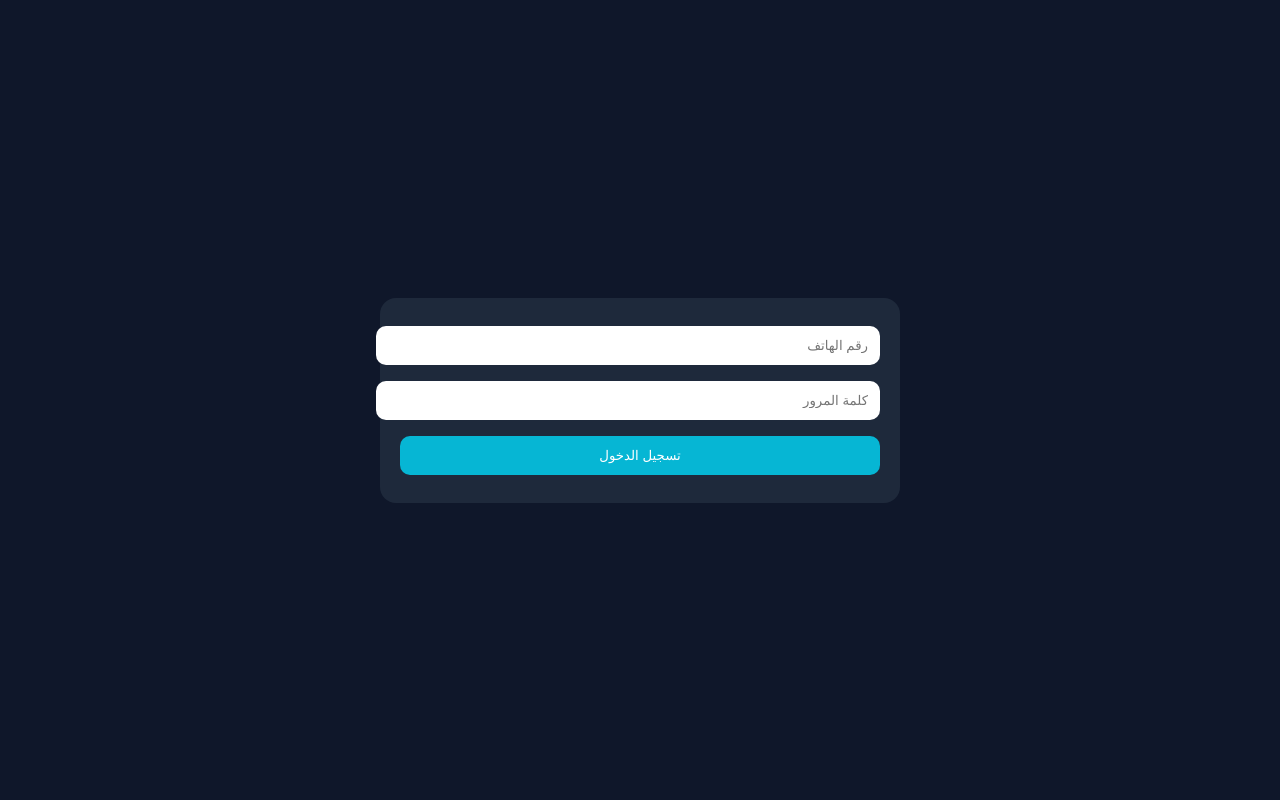
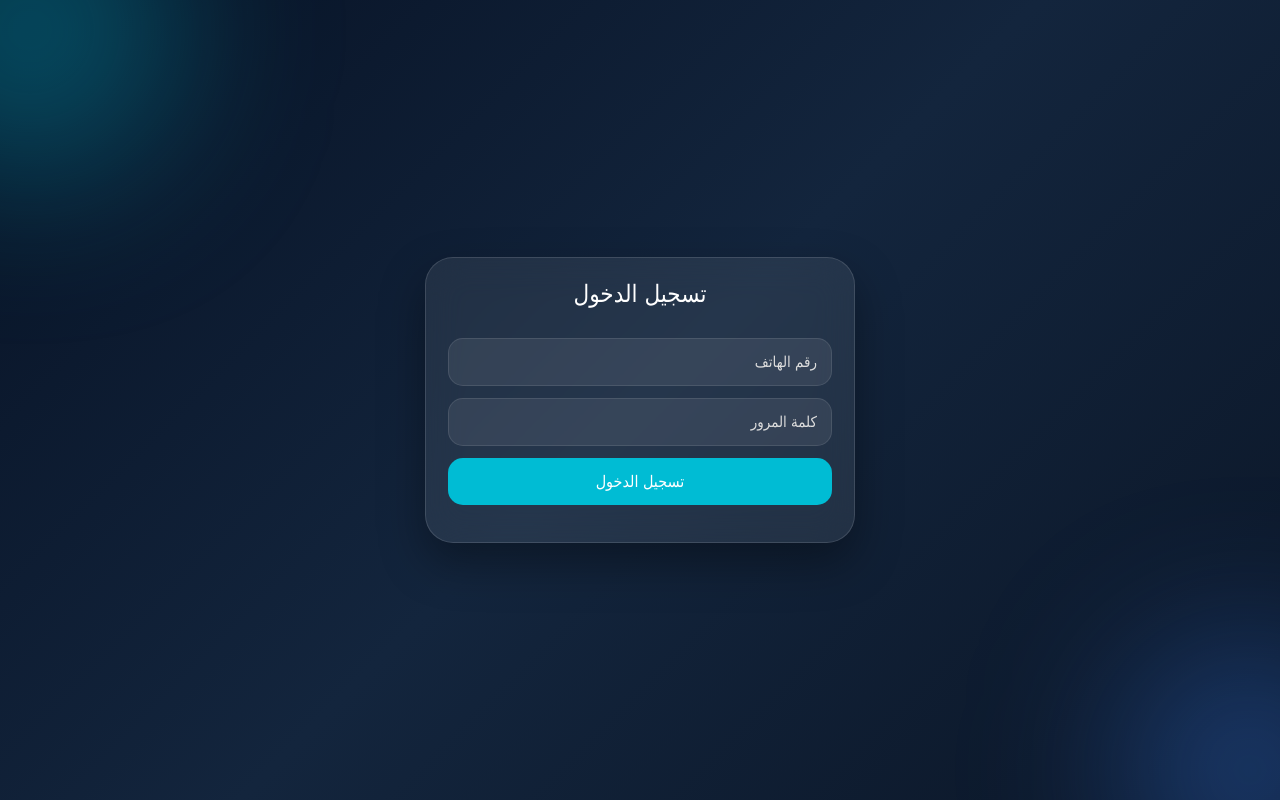
Before and after one commit to moovwebrender/moov, a Flask app: page / in a window 1280 px wide. Run offline with Flask 3, Linux system fonts and the light colour scheme.

Commit message:
Update index.html

```diff
--- a/templates/index.html
+++ b/templates/index.html
@@ -1,70 +1,346 @@
 <!doctype html>
 <html lang="ar" dir="rtl">
 <head>
+
 <meta charset="utf-8">
 <meta name="viewport" content="width=device-width,initial-scale=1">
+
 <title>Moov</title>
 
 <style>
+
+*{
+margin:0;
+padding:0;
+box-sizing:border-box;
+font-family:tahoma;
+transition:.25s;
+}
+
 body{
-margin:0;
-font-family:tahoma;
-background:#0f172a;
-color:#fff;
+min-height:100vh;
 display:flex;
 justify-content:center;
 align-items:center;
-min-height:100vh
+padding:20px;
+background:
+linear-gradient(135deg,#071225,#13253d,#0b1627);
+color:#fff;
+overflow:hidden;
+}
+
+body::before{
+content:"";
+position:fixed;
+width:300px;
+height:300px;
+border-radius:50%;
+background:#00bcd455;
+top:-120px;
+left:-120px;
+filter:blur(80px);
+}
+
+body::after{
+content:"";
+position:fixed;
+width:260px;
+height:260px;
+border-radius:50%;
+background:#3b82f655;
+bottom:-100px;
+right:-100px;
+filter:blur(80px);
 }
 
 .box{
-width:95%;
-max-width:480px;
-background:#1e293b;
-padding:20px;
-border-radius:16px
+
+width:100%;
+max-width:430px;
+
+background:rgba(255,255,255,.08);
+
+border:1px solid rgba(255,255,255,.13);
+
+backdrop-filter:blur(18px);
+
+-webkit-backdrop-filter:blur(18px);
+
+border-radius:28px;
+
+padding:22px;
+
+box-shadow:0 20px 45px rgba(0,0,0,.35);
+
+animation:show .4s;
+
 }
 
-.hidden{display:none}
+@keyframes show{
 
-input,button,select{
+from{
+
+opacity:0;
+
+transform:scale(.95);
+
+}
+
+to{
+
+opacity:1;
+
+transform:scale(1);
+
+}
+
+}
+
+.hidden{
+display:none;
+}
+
+h2{
+text-align:center;
+margin-bottom:18px;
+font-weight:normal;
+}
+
+input,select,button{
+
 width:100%;
-padding:12px;
-margin:8px 0;
-border-radius:10px;
-border:0
+
+border:none;
+
+outline:none;
+
+padding:14px;
+
+margin-top:12px;
+
+border-radius:15px;
+
+font-size:15px;
+
+}
+
+input,
+select{
+
+background:rgba(255,255,255,.08);
+
+border:1px solid rgba(255,255,255,.1);
+
+color:#fff;
+
+}
+
+input::placeholder{
+
+color:#ddd;
+
+}
+
+option{
+
+color:#000;
+
 }
 
 .btn{
-background:#06b6d4;
-color:white
+
+background:#00bcd4;
+
+color:#fff;
+
+font-size:16px;
+
+cursor:pointer;
+
+}
+
+.btn:active{
+
+transform:scale(.97);
+
+}
+
+button:disabled{
+
+background:#ffffff15;
+
+color:#bbb;
+
+cursor:not-allowed;
+
+}
+
+.stats{
+
+display:grid;
+
+grid-template-columns:1fr 1fr;
+
+gap:12px;
+
+margin-bottom:18px;
+
 }
 
 .card{
-background:#334155;
-padding:10px;
-border-radius:10px;
+
+background:rgba(255,255,255,.08);
+
+border:1px solid rgba(255,255,255,.12);
+
+border-radius:18px;
+
+padding:15px;
+
 text-align:center;
-margin-bottom:10px
+
+backdrop-filter:blur(12px);
+
+}
+
+.card div:first-child{
+
+font-size:13px;
+
+opacity:.8;
+
+margin-bottom:8px;
+
+}
+
+.card div:last-child{
+
+font-size:20px;
+
+font-weight:bold;
+
+}
+
+.phoneBox{
+
+position:relative;
+
+margin-top:12px;
+
+}
+
+.phoneBox input{
+
+margin:0;
+
+padding-left:42px;
+
+}
+
+.clearBtn{
+
+position:absolute;
+
+left:8px;
+
+top:50%;
+
+transform:translateY(-50%);
+
+width:28px;
+
+height:28px;
+
+border-radius:50%;
+
+background:rgba(255,255,255,.12);
+
+color:white;
+
+font-size:18px;
+
+padding:0;
+
+margin:0;
+
 }
 
 .modal{
+
 display:none;
+
 position:fixed;
+
 inset:0;
-background:#0008;
+
 justify-content:center;
-align-items:center
+
+align-items:center;
+
+background:rgba(0,0,0,.45);
+
+backdrop-filter:blur(8px);
+
 }
 
 .m{
-background:#1e293b;
-padding:20px;
-border-radius:12px;
+
 width:90%;
+
 max-width:320px;
-text-align:center
+
+padding:24px;
+
+background:rgba(255,255,255,.08);
+
+border:1px solid rgba(255,255,255,.15);
+
+border-radius:24px;
+
+backdrop-filter:blur(18px);
+
+text-align:center;
+
 }
+
+.loader{
+
+width:50px;
+
+height:50px;
+
+margin:10px auto 15px;
+
+border:4px solid rgba(255,255,255,.2);
+
+border-top:4px solid #00d4ff;
+
+border-radius:50%;
+
+animation:spin .8s linear infinite;
+
+}
+
+@keyframes spin{
+
+to{
+
+transform:rotate(360deg);
+
+}
+
+}
+
+#msg{
+
+margin-top:15px;
+
+text-align:center;
+
+color:#ffb4b4;
+
+}
+
 </style>
 
 </head>
@@ -75,122 +351,139 @@ text-align:center
 
 <div id="login">
 
+<h2>تسجيل الدخول</h2>
+
 <input id="phone" maxlength="8" placeholder="رقم الهاتف">
 
 <input id="password" type="password" maxlength="4" placeholder="كلمة المرور">
 
-<button class="btn" onclick="login()">تسجيل الدخول</button>
+<button class="btn" onclick="login()">
+تسجيل الدخول
+</button>
 
 <div id="msg"></div>
 
 </div>
 
-
 <div id="dash" class="hidden">
 
+<div class="stats">
 
 <div class="card">
 <div>أموالي</div>
 <div id="my_money">0</div>
 </div>
 
-
 <div class="card">
 <div>مجموع الأموال</div>
 <div id="total_money">0</div>
 </div>
 
-
-<div class="card">
+<div class="card" style="grid-column:1/3">
 <div>الهدايا</div>
 <div id="gifts">0</div>
 </div>
 
+</div>
 
-<hr>
+<div class="phoneBox">
 
-
-<input id="target" maxlength="8" placeholder="رقم المستلم">
-
-
-<select id="offer">
-<option value="A">العرض A</option>
-<option value="B">العرض B</option>
-<option value="C">العرض C</option>
-<option value="D">العرض D</option>
-</select>
-
-
-<button id="rechargeBtn" class="btn" onclick="recharge()">
-شحن
+<button
+type="button"
+class="clearBtn"
+onclick="target.value=''">
+×
 </button>
 
-
-<button disabled>
-السحب غير متاح حاليا
-</button>
-
-
-<button disabled>
-الهدايا غير متاحة حاليا
-</button>
-
+<input
+id="target"
+maxlength="8"
+placeholder="رقم المستلم">
 
 </div>
 
-</div>
+<select id="offer">
 
+<option value="A">العرض A</option>
 
-<div id="result" class="modal">
+<option value="B">العرض B</option>
 
-<div class="m">
+<option value="C">العرض C</option>
 
-<h3 id="resultTitle"></h3>
+<option value="D">العرض D</option>
 
-<p id="resultText"></p>
+</select>
 
-<button onclick="result.style.display='none'">
-إغلاق
+<button
+id="rechargeBtn"
+class="btn"
+onclick="recharge()">
+
+شحن
+
+</button>
+
+<button disabled>
+
+السحب غير متاح حاليا
+
+</button>
+
+<button disabled>
+
+الهدايا غير متاحة حاليا
+
 </button>
 
 </div>
 
 </div>
 
+<div
+id="result"
+class="modal">
 
+<div class="m">
+
+<h3 id="resultTitle"></h3>
+
+<div id="resultText"></div>
+
+<button
+class="btn"
+style="margin-top:20px"
+onclick="result.style.display='none'">
+
+إغلاق
+
+</button>
+
+</div>
+
+</div>
 
 <script>
 
-
 const ok=p=>/^[234]\d{7}$/.test(p);
-
 
 function logged(){
 
-return !!(
-localStorage.getItem("phone") &&
-localStorage.getItem("password")
-);
+return localStorage.getItem("phone")&&localStorage.getItem("password");
 
 }
-
-
-
 async function login(){
 
+let p=phone.value.trim();
+let pw=password.value.trim();
 
-let p=document.getElementById("phone").value.trim();
-
-let pw=document.getElementById("password").value.trim();
-
+msg.textContent="";
 
 if(!ok(p)||!/^[0-9]{4}$/.test(pw)){
-
 msg.textContent="بيانات غير صحيحة";
 return;
-
 }
 
+try{
 
 let r=await fetch("/api/login",{
 
@@ -201,32 +494,29 @@ headers:{
 },
 
 body:JSON.stringify({
-
 phone:p,
 password:pw
-
 })
 
 });
 
-
 let d=await r.json();
-
 
 if(d.status!="success"){
 
-msg.textContent=d.message||"فشل";
+msg.textContent=d.message||"فشل تسجيل الدخول";
+
+localStorage.removeItem("phone");
+localStorage.removeItem("password");
+
+login.classList.remove("hidden");
+dash.classList.add("hidden");
 
 return;
 
 }
 
-
-
-// حفظ كل البيانات القادمة
-
 localStorage.clear();
-
 
 Object.keys(d).forEach(k=>{
 
@@ -234,29 +524,29 @@ localStorage.setItem(k,d[k]);
 
 });
 
-
 localStorage.setItem("phone",p);
 localStorage.setItem("password",pw);
-
-
 
 my_money.textContent=d.my_money||0;
 total_money.textContent=d.total_money||0;
 gifts.textContent=d.gifts||0;
 
+login.classList.add("hidden");
+dash.classList.remove("hidden");
 
+}
 
-document.getElementById("login").classList.add("hidden");
+catch(e){
 
-document.getElementById("dash").classList.remove("hidden");
+msg.textContent=e.message;
 
+}
 
 }
 
 
 
 async function recharge(){
-
 
 if(!logged()){
 
@@ -266,18 +556,18 @@ return;
 
 }
 
+rechargeBtn.disabled=true;
 
+result.style.display="flex";
 
-let btn=document.getElementById("rechargeBtn");
+resultTitle.textContent="جاري الشحن";
 
-btn.disabled=true;
-
-btn.textContent="جاري المعالجة...";
-
-
+resultText.innerHTML=`
+<div class="loader"></div>
+يرجى الانتظار...
+`;
 
 try{
-
 
 let r=await fetch("/api/recharge",{
 
@@ -287,89 +577,78 @@ headers:{
 "Content-Type":"application/json"
 },
 
-
 body:JSON.stringify({
 
 phone:localStorage.getItem("phone"),
 
 password:localStorage.getItem("password"),
 
-
-// حساب البنك المخزن
-
 num:localStorage.getItem("phone"),
 
 current_pin:localStorage.getItem("password"),
 
+target:target.value.trim(),
 
-
-// الرقم المراد شحنه
-
-target:
-document.getElementById("target").value.trim(),
-
-
-// العرض
-
-offer:
-document.getElementById("offer").value
-
+offer:offer.value
 
 })
 
 });
 
-
-
 let d=await r.json();
-
-
-
-result.style.display="flex";
-
 
 if(d.status=="success"){
 
 resultTitle.textContent="تمت العملية";
 
-resultText.textContent=
-"تم إرسال طلب الشحن بنجاح";
+resultText.innerHTML="تم إرسال طلب الشحن بنجاح.";
+
+if(d.my_money)
+my_money.textContent=d.my_money;
+
+if(d.total_money)
+total_money.textContent=d.total_money;
+
+if(d.gifts)
+gifts.textContent=d.gifts;
 
 }else{
 
 resultTitle.textContent="فشل العملية";
 
-resultText.textContent=
-d.message || "حدث خطأ";
+resultText.innerHTML=d.message||"حدث خطأ";
 
+}
+
+}
+
+catch(e){
+
+resultTitle.textContent="خطأ";
+
+resultText.innerHTML=e.message;
+
+}
+
+rechargeBtn.disabled=false;
 
 }
 
 
 
-}
+window.onload=()=>{
 
-catch(e){
+if(logged()){
 
+phone.value=localStorage.getItem("phone");
 
-result.style.display="flex";
+password.value=localStorage.getItem("password");
 
-resultTitle.textContent="خطأ";
-
-resultText.textContent=e.message;
-
+login();
 
 }
 
-
-btn.disabled=false;
-
-btn.textContent="شحن";
-
-
-}
-
-
+};
 
 </script>
 
```
